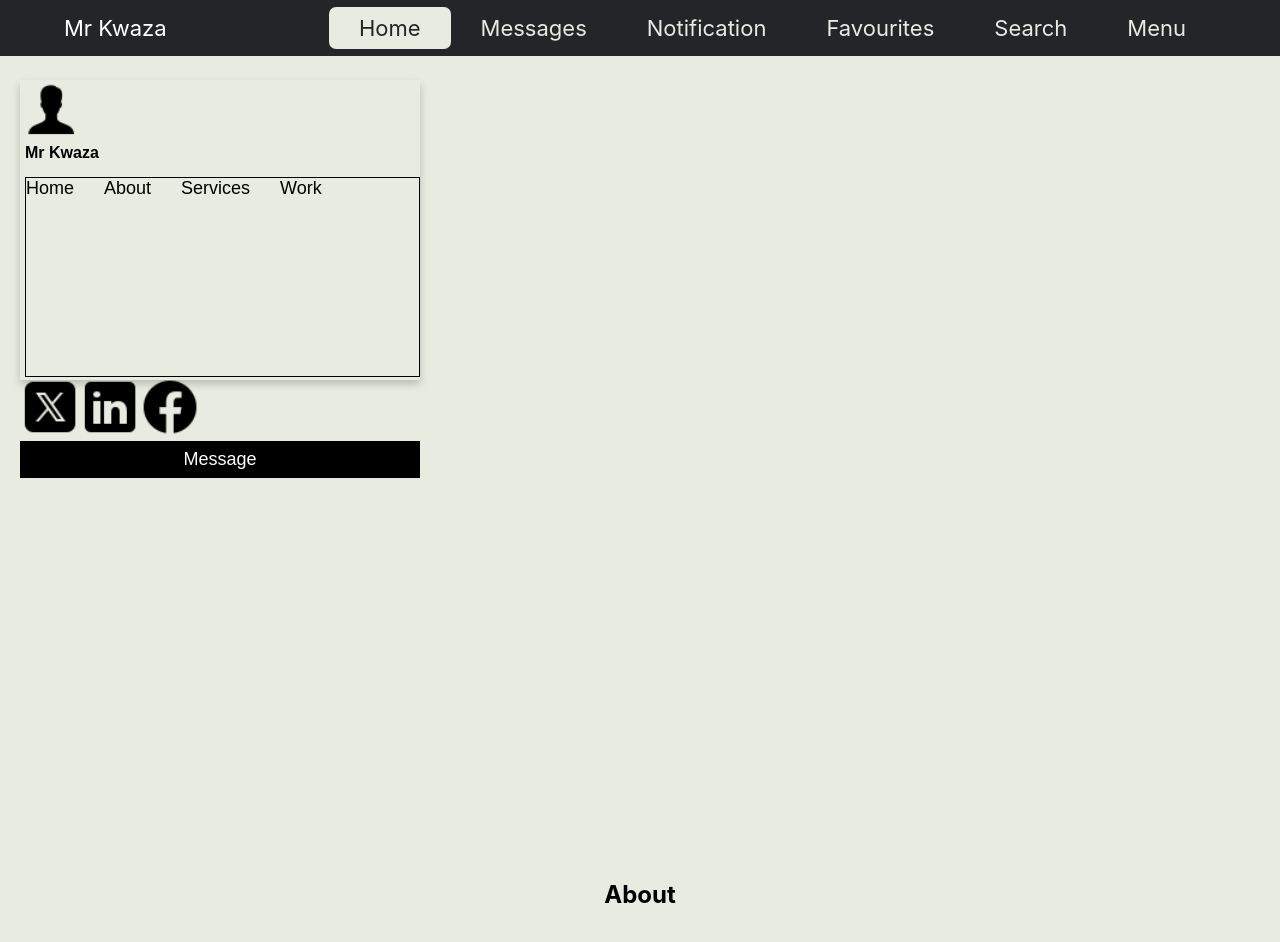
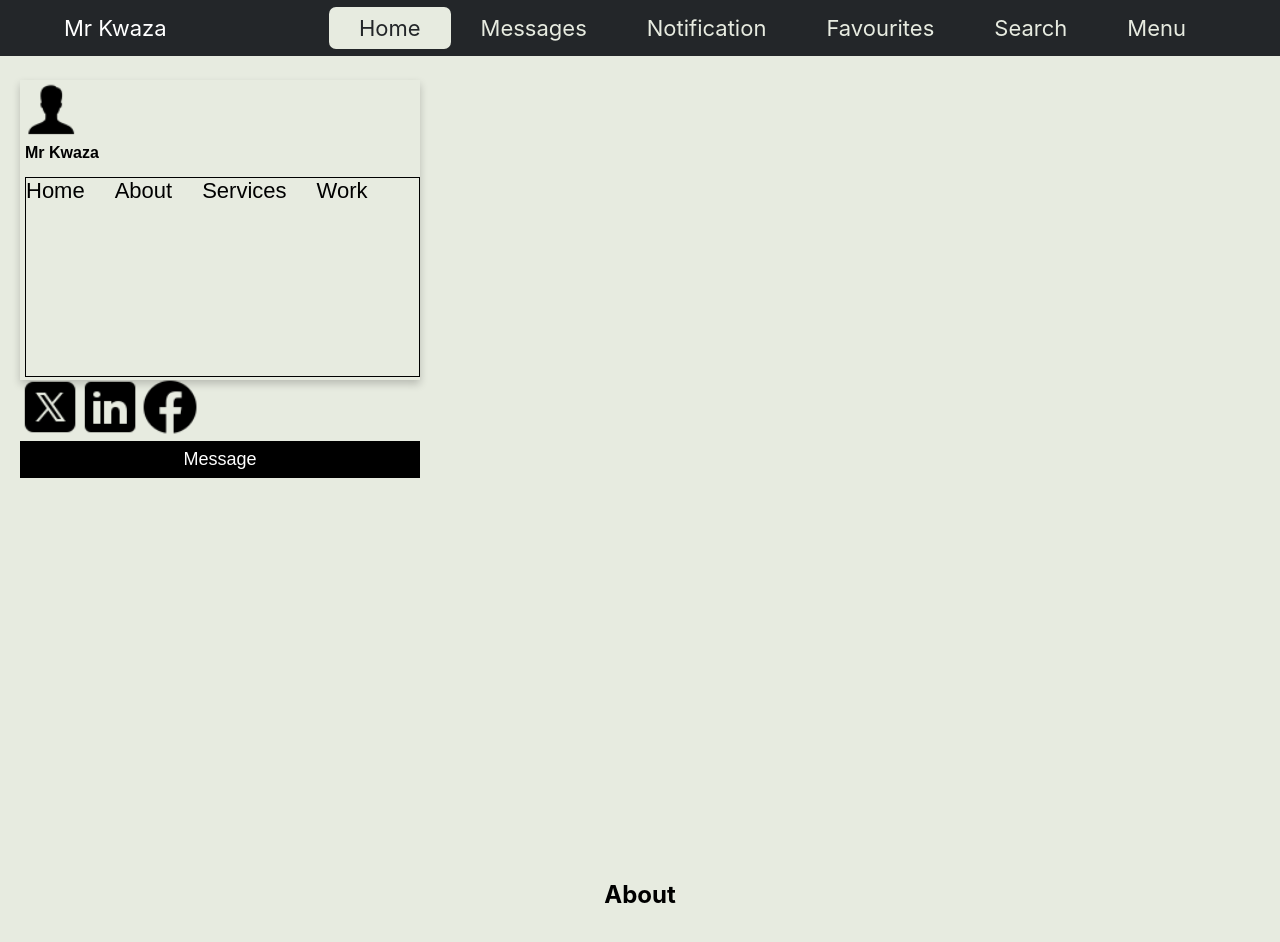
Before and after one commit to MrKwaza220/sell-buy-app, a React (Create React App) app: page / in a window 1280 px wide. Shown: the top 942 px of the page. Built offline with nearby package versions, Linux system fonts and the light colour scheme.

Commit message:
added class section

```diff
--- a/src/components/home/homepage.css
+++ b/src/components/home/homepage.css
@@ -46,11 +46,15 @@
     border: 1px solid black;
     height: 200px;
     }
-    .about_user a{
-    font-size: 18px;
-    }
+   .user_home img{
+    height: 100px;
+   }
+
     .user_contacts a{
       font-size:  10px;
+    }
+    .section-content {
+      display: none;
     }
 
   button {
```
